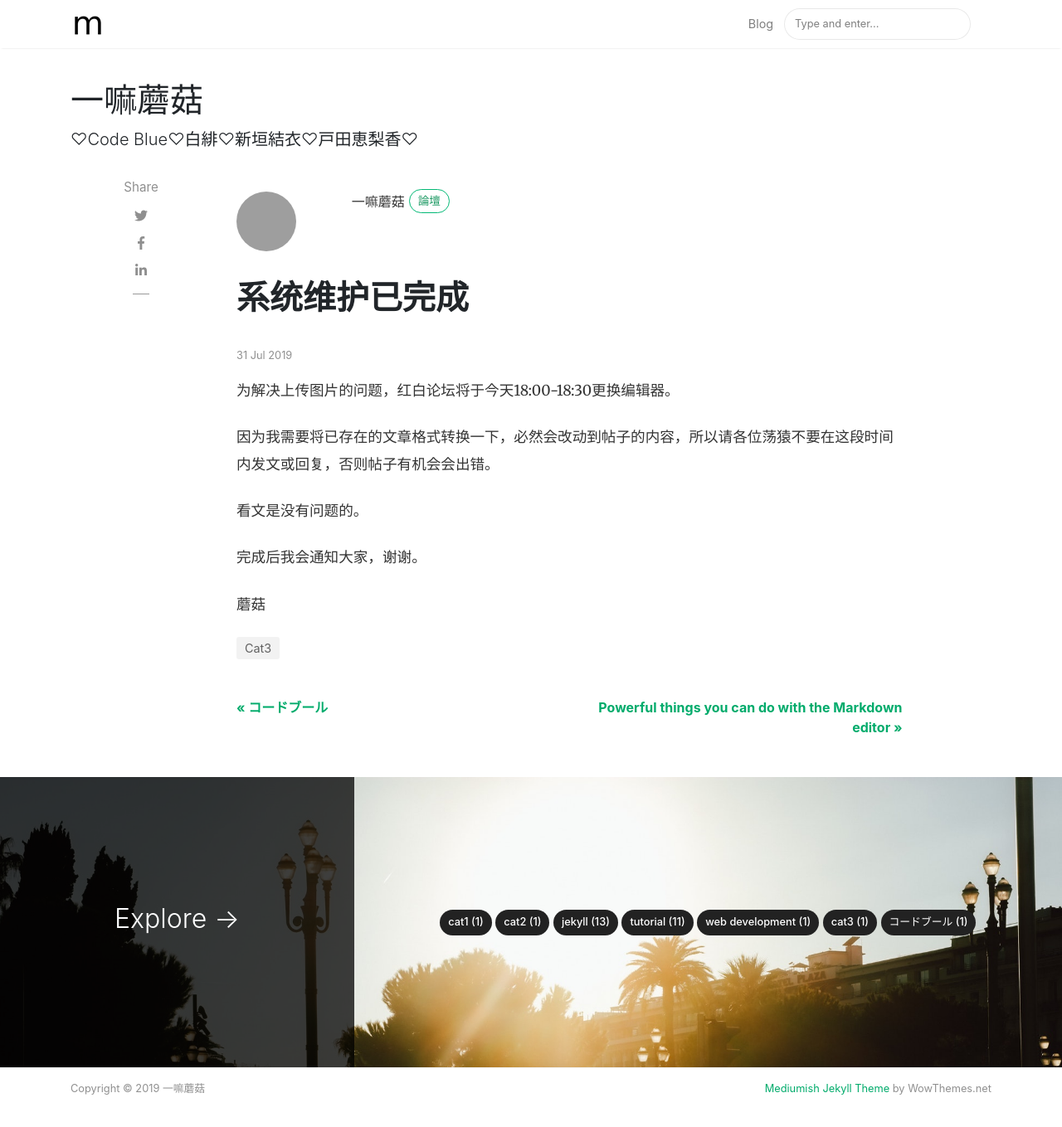
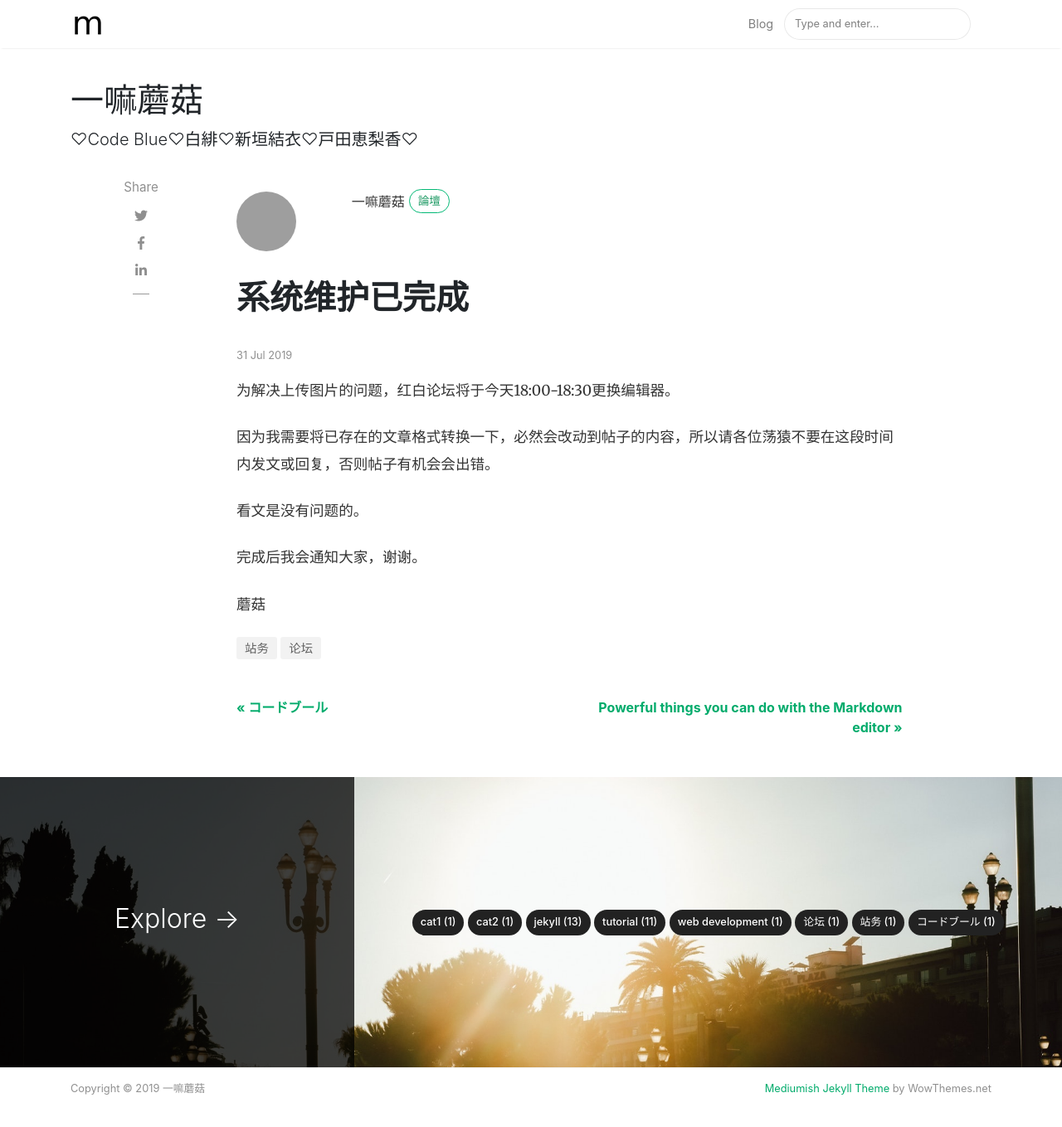
Before and after one commit to mogu-shirahi/mogu-shirahi.github.io, a Jekyll site: the page built from _posts/2019-07-31-系统维护已完成.md, in a window 1280 px wide and 1396 px high. Shown: the top 1359 px of the window at 83% size. Built offline with Jekyll 4.4.1, drawn with Linux system fonts in a browser that asks for light colours; nearby versions of some CDN libraries; comment, search, counter and statistics services are not loaded; grey boxes are pictures that could not be loaded.

Commit message:
Update 2019-07-31-系统维护已完成.md

```diff
--- a/_posts/2019-07-31-系统维护已完成.md
+++ b/_posts/2019-07-31-系统维护已完成.md
@@ -4,7 +4,7 @@ author: mogu
 featured: false
 hidden: false
 title:  "系统维护已完成"
-categories: [ Cat3 ]
+categories: [ 论坛, 站务 ]
 
 ---
 为解决上传图片的问题，红白论坛将于今天18:00-18:30更换编辑器。
```
